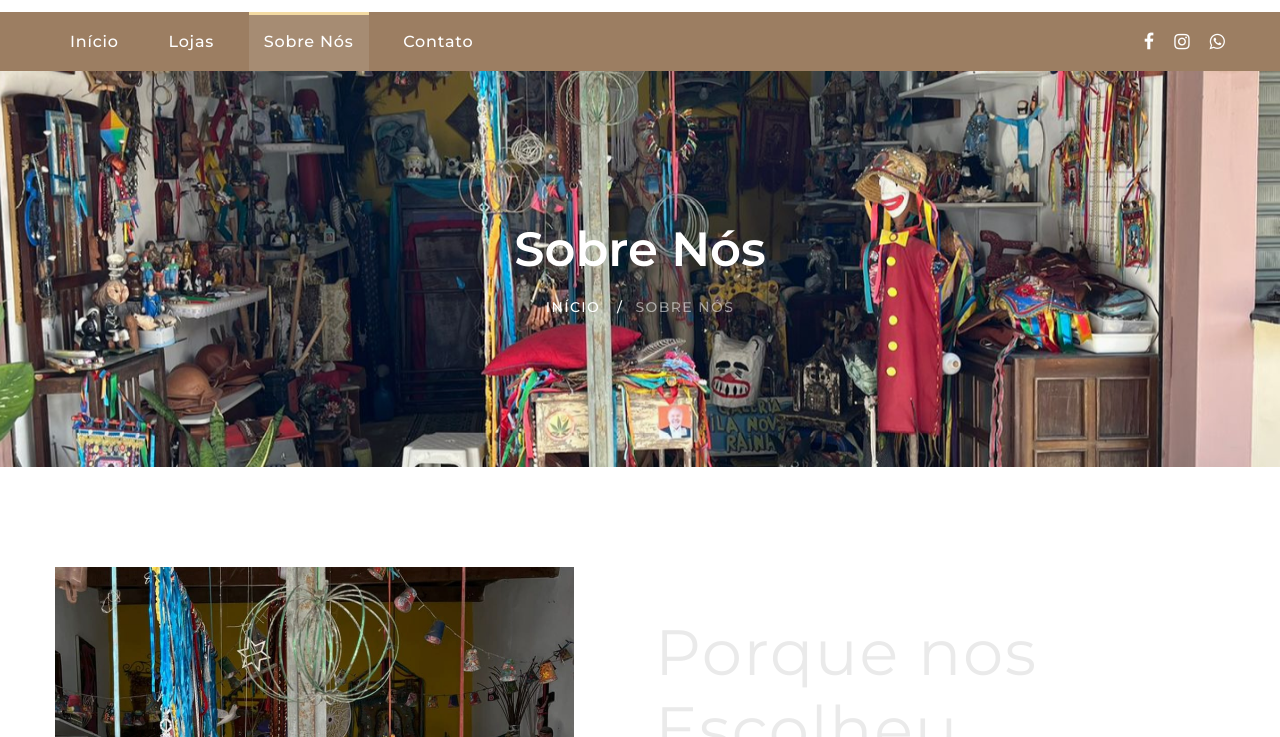
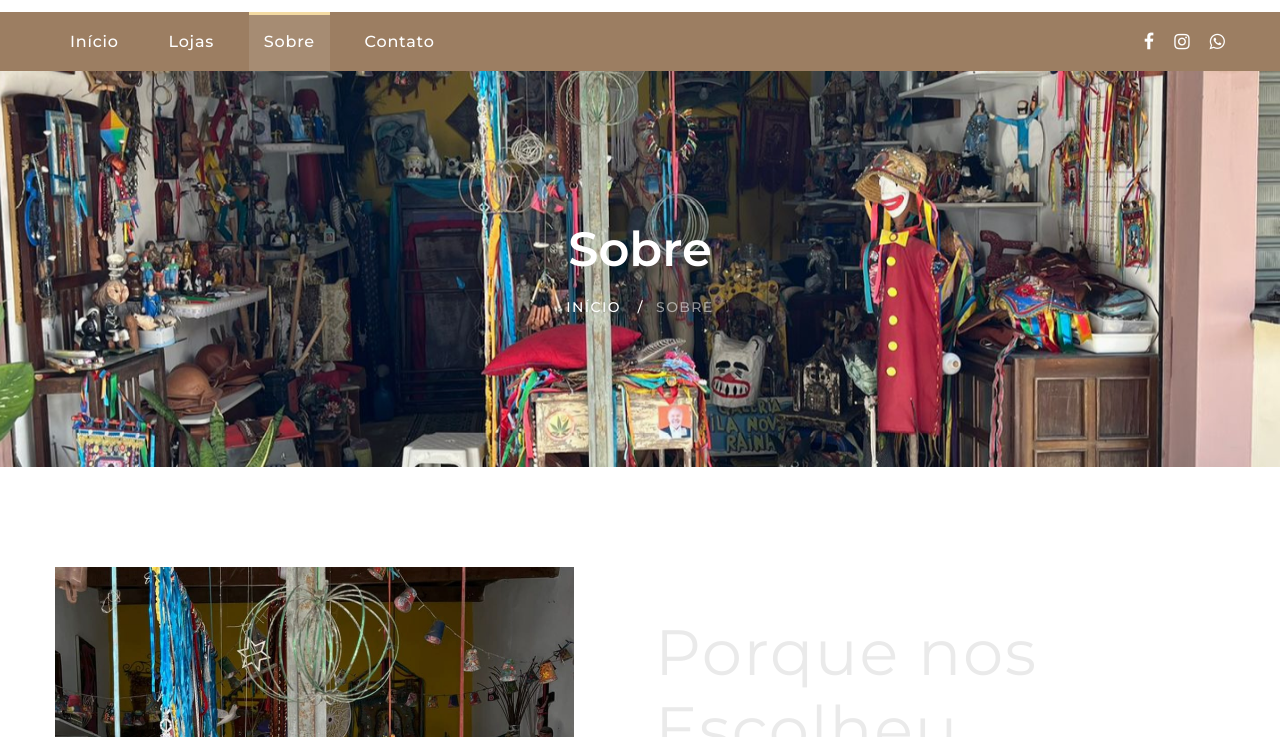
Before and after one commit to EstherGLima/ProjetoVilaDoArtesao, a plain HTML site: page site/about.html in a window 1280 px wide. Shown: the part 63-800 px from the top of the page. Drawn offline with Linux system fonts and the light colour scheme.

Commit message:
Text update

```diff
--- a/site/about.html
+++ b/site/about.html
@@ -75,7 +75,7 @@
                     </li>
                     <li class="rd-nav-item"><a class="rd-nav-link" href="stores.html">Lojas</a>
                     </li>
-                    <li class="rd-nav-item active"><a class="rd-nav-link" href="about.html">Sobre Nós</a>
+                    <li class="rd-nav-item active"><a class="rd-nav-link" href="about.html">Sobre</a>
                     </li>
                     <li class="rd-nav-item"><a class="rd-nav-link" href="contact-us.html">Contato</a>
                     </li>
@@ -90,10 +90,10 @@
       <section class="breadcrumbs-custom-inset">
         <div class="breadcrumbs-custom context-dark bg-overlay-60">
           <div class="container">
-            <h2 class="breadcrumbs-custom-title">Sobre Nós</h2>
+            <h2 class="breadcrumbs-custom-title">Sobre</h2>
             <ul class="breadcrumbs-custom-path">
               <li><a href="index.html">Início</a></li>
-              <li class="active">Sobre Nós</li>
+              <li class="active">Sobre</li>
             </ul>
           </div>
           <div class="box-position" style="background-image: url(fotos/artesanato.jpg);"></div>
```
Also changed, not shown: site/contact-us.html (+3 -1 lines), site/index.html (+1 -1 lines), site/stores.html (+1 -1 lines).
